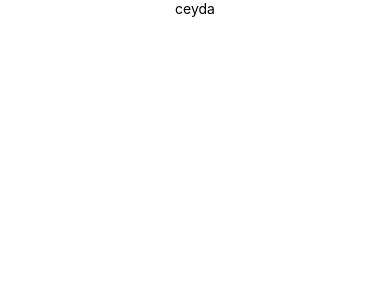
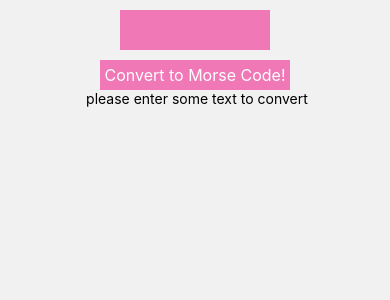
Before and after one commit to ceydamehves/morse-code, a React Native app: screen / in a window 390 px wide. Shown: the top 300 px of the page. Built offline with nearby package versions, Linux system fonts and the light colour scheme.

Commit message:
convert button and its func added.

```diff
--- a/App.js
+++ b/App.js
@@ -4,8 +4,16 @@ import {
   View,
   StyleSheet,
   StatusBar,
-  Text
+  Text,
+  TextInput,
+  TouchableOpacity
 } from 'react-native';
+import { useState, useEffect } from "react";
+
+function App ({ navigation }) {
+
+  const [showConverted, setShowConverted] = useState(false);
+  const [text, onChangeText] = useState("");
 
   const morseCode = {
     "A": ".-",
@@ -41,13 +49,34 @@ const convertToMorse = (str) => {
     }).join("");
   };
 
-console.log("Ceyda : " + convertToMorse('Ceyda'));
-const App = ({ navigation }) => {
-
   return (
-    <SafeAreaView style={{flex:1, backgroundColor:'#fff'}}>
+    <SafeAreaView style={{flex:1, backgroundColor:'#f1f1f1'}}>
       <View style={styles.responsiveView}>
-        <Text>ceyda</Text>
+          <View style={{margin:10, backgroundColor: '#F178B6', width: 150, height:40}}>
+            <TextInput
+            style={styles.input}
+            onChangeText={onChangeText}
+            value={text}
+            />
+          </View>
+          <TouchableOpacity onPress={() => setShowConverted(!showConverted)} style={{backgroundColor:'#F178B6', height: 30, width: 190, alignItems: 'center', justifyContent: 'center'}}>
+            <Text style={{color:'#fff', fontSize:16}}>Convert to Morse Code!</Text>
+          </TouchableOpacity>
+          {
+            showConverted == false ?
+            <View>
+              <Text> please enter some text to convert</Text>
+            </View>
+            :
+            showConverted == true ?
+            <View>
+              <Text> converted : {convertToMorse(text)} </Text>
+            </View>
+            :
+            <View>
+              <Text> error </Text>
+            </View>
+          }
       </View>
     </SafeAreaView>
   );
@@ -57,6 +86,9 @@ const styles = StyleSheet.create({
   responsiveView:{
     alignItems:'center',
     justifyContent: 'center'
+  },
+  input: {
+    color: '#FFF'
   }
 });
 
```
Lines whose indentation alone changed are shown as unchanged.
